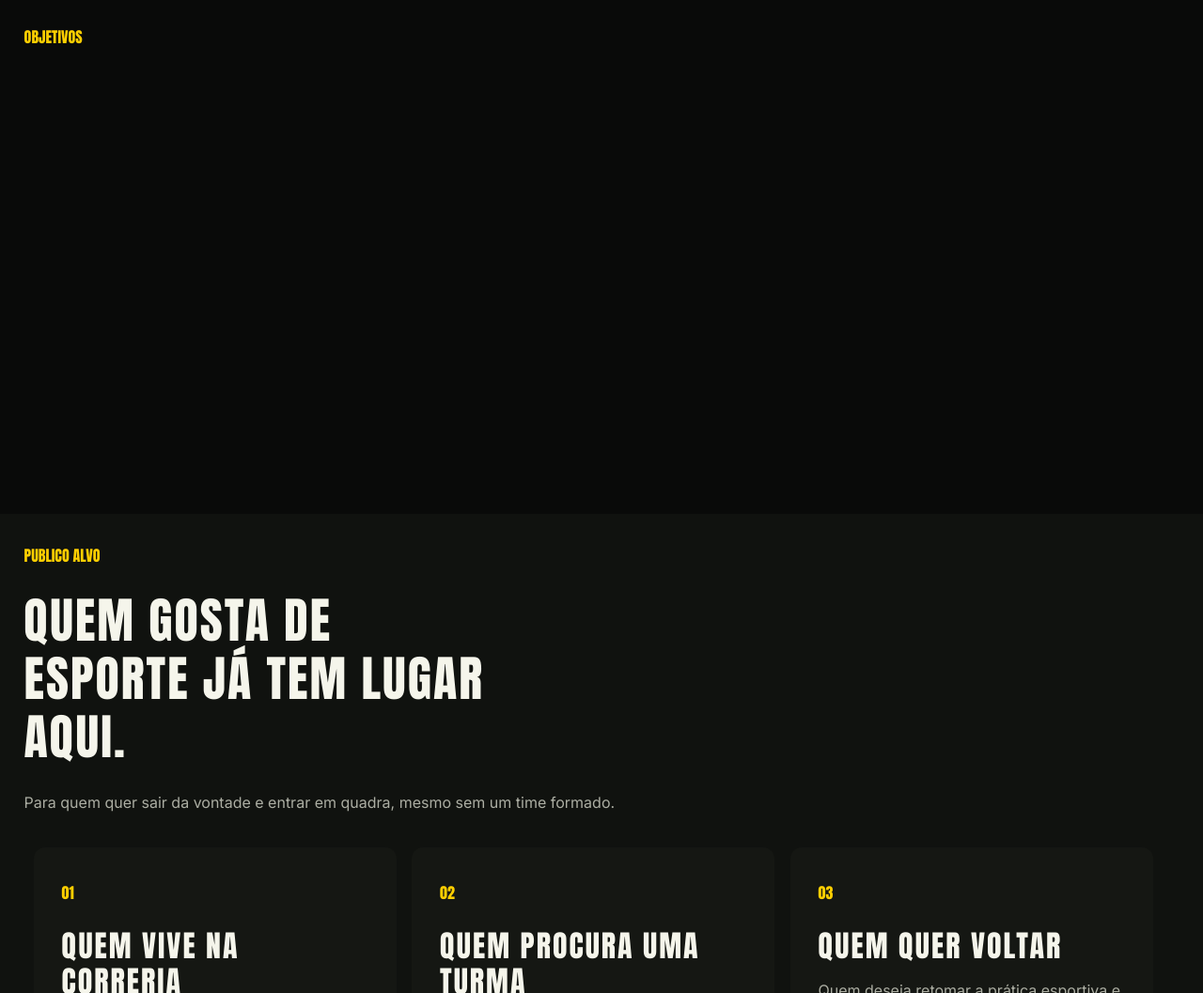
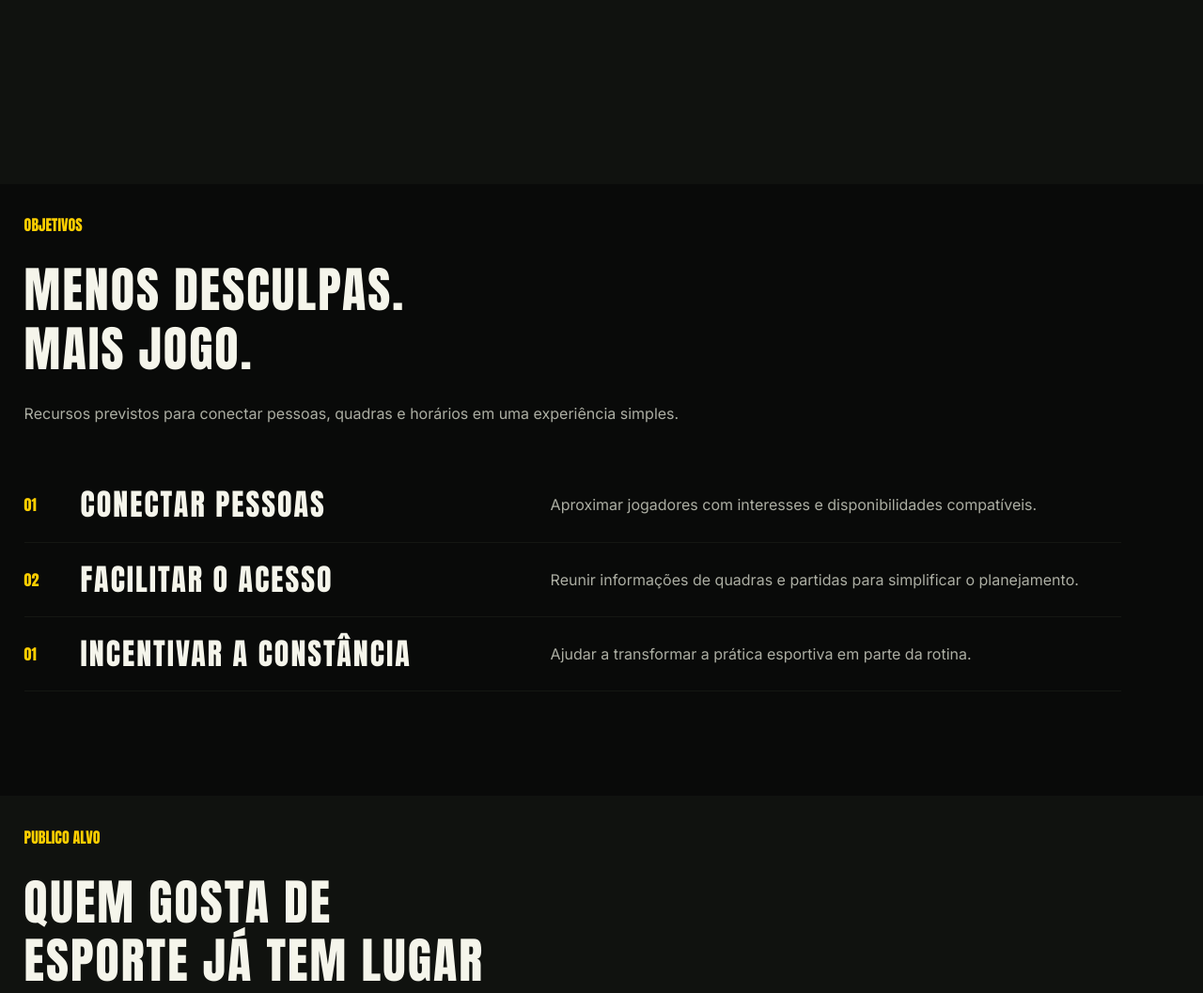
Before and after one commit to DiogenesHSCosta/GS-CITIZEN-TECH-FRONT-WEB, a plain HTML site: page index.html in a window 1280 px wide. Shown: the part 2472-3529 px from the top of the page at 94% size. Drawn offline with Linux system fonts and the light colour scheme.

```diff
--- a/index.html
+++ b/index.html
@@ -211,6 +211,29 @@
         </section>
         <section id="objetivo" class="informativa">
             <p class="titulos-objetivos">OBJETIVOS</p>
+            <div class="titulos">
+                <h2>MENOS DESCULPAS.</h2>
+                <h2>MAIS JOGO.</h2>
+            </div>
+            <p class="texto-explicativo">Recursos previstos para conectar pessoas, quadras e horários em uma experiência simples.</p>
+
+            <div class="agrupamento-objetivo">
+                <div class="agrupamento-objetivo-itens">
+                    <p class="titulos-objetivos">01</p>
+                    <h3>CONECTAR PESSOAS</h3>
+                    <p>Aproximar jogadores com interesses e disponibilidades compatíveis.</p>
+                </div>
+                <div class="agrupamento-objetivo-itens">
+                    <p class="titulos-objetivos">02</p>
+                    <h3>FACILITAR O ACESSO</h3>
+                    <p>Reunir informações de quadras e partidas para simplificar o planejamento.</p>
+                </div>
+                <div class="agrupamento-objetivo-itens">
+                    <p class="titulos-objetivos">01</p>
+                    <h3>INCENTIVAR A CONSTÂNCIA</h3>
+                    <p>Ajudar a transformar a prática esportiva em parte da rotina.</p>
+                </div>
+            </div>
         </section>
         <section id="publico-alvo" class="informativa">
             <p class="titulos-objetivos">PUBLICO ALVO</p>
--- a/src/css/style.css
+++ b/src/css/style.css
@@ -299,7 +299,7 @@ header li:hover::after {
 
 .informativa{
     padding: 2%;
-    height: 500px;
+    height: 75vh;
 }
 #problema .agrupamento-lateral{
     gap: 60px;
@@ -323,6 +323,8 @@ header li:hover::after {
     border-radius: 12px;;
     padding: 30px;
     margin-top: 30px;
+    transition: 1;
+    transition: transform 0.3s ease;
 }
 
 /* fim sessão tecnologia */
@@ -356,3 +358,26 @@ header li:hover::after {
     padding: 20px 0;
 }
 /* fim sessão beneficios */
+
+/* inicio sessão objetivo */
+
+#objetivo h2{
+    padding: 0px;
+}
+.agrupamento-objetivo {
+    margin-top: 40px;
+    width: 95%;
+}
+
+.agrupamento-objetivo-itens {
+    width: 100%;
+    display: grid;
+    grid-template-columns: 60px 500px 1fr;
+    align-items: center;
+    border-bottom: 1px solid var(--cor-cards)
+}
+
+.cards:hover{
+  transform: translateY(-4px);
+}
+/* fim sessão objetivo */
```
